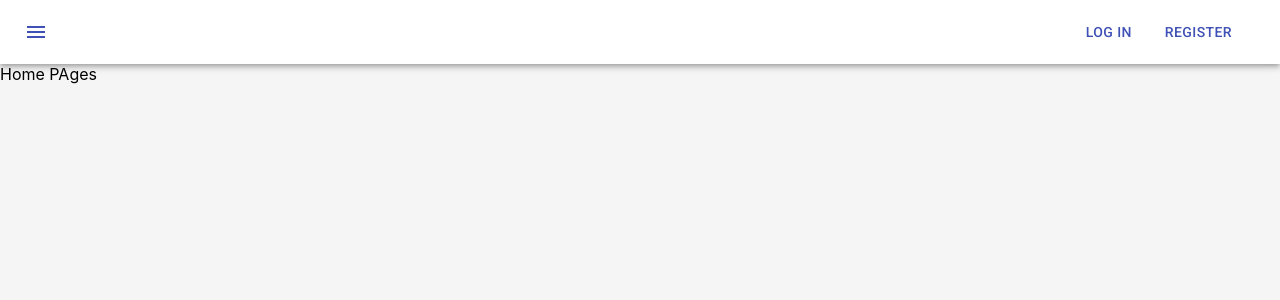
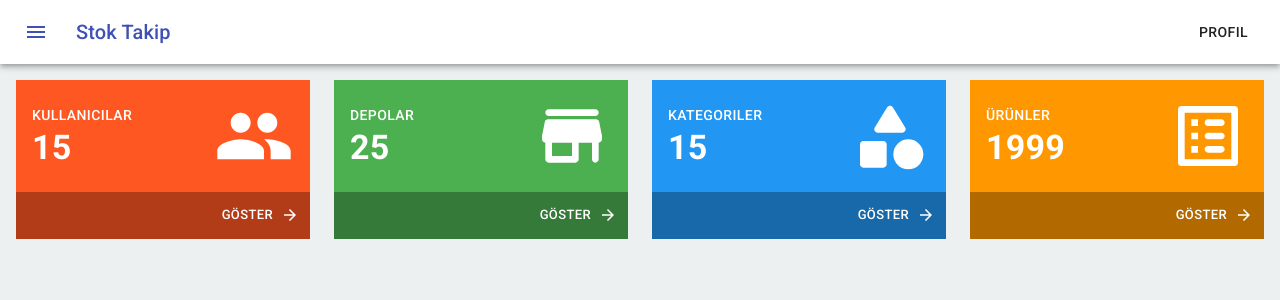
Before and after one commit to rasitcolakel/stok-takip, a React (Create React App) app: page / in a window 1280 px wide. Shown: the top 300 px of the page. Built offline with nearby package versions, Linux system fonts and the light colour scheme.

Commit message:
home page added

```diff
--- a/src/App.css
+++ b/src/App.css
@@ -7,5 +7,5 @@ html,
 body,
 #root {
   height: 100%;
-  background: #f5f5f5;
+  background: #ecf0f1;
 }
--- a/src/App.js
+++ b/src/App.js
@@ -7,6 +7,7 @@ import { BrowserRouter as Router, Switch, Route } from "react-router-dom";
 import "./App.css";
 import { Helmet } from "react-helmet";
 import Sidebar from "./components/Sidebar";
+import Home from "./pages/Home";
 
 export default function App() {
   return (
@@ -14,7 +15,7 @@ export default function App() {
       <Sidebar />
       <Switch>
         <Route exact path="/">
-          <div>Home PAges</div>
+          <Home />
           <Helmet>
             <meta charSet="utf-8" />
             <title>Anasayfa</title>
--- a/src/components/Sidebar.js
+++ b/src/components/Sidebar.js
@@ -16,9 +16,15 @@ import HomeRoundedIcon from "@material-ui/icons/HomeRounded";
 import StoreMallDirectoryRoundedIcon from "@material-ui/icons/StoreMallDirectoryRounded";
 import CategoryRoundedIcon from "@material-ui/icons/CategoryRounded";
 import ListAltRoundedIcon from "@material-ui/icons/ListAltRounded";
+import ExitToAppRoundedIcon from "@material-ui/icons/ExitToAppRounded";
+import Menu from "@material-ui/core/Menu";
+import MenuItem from "@material-ui/core/MenuItem";
+
 const useStyles = makeStyles((theme) => ({
   list: {
     width: 250,
+    display: "flex",
+    flex: 1,
   },
   fullList: {
     width: "auto",
@@ -40,36 +46,50 @@ const useStyles = makeStyles((theme) => ({
   },
 }));
 export default function Sidebar() {
+  const [anchorEl, setAnchorEl] = React.useState(null);
+
+  const handleClick = (event) => {
+    setAnchorEl(event.currentTarget);
+  };
+
+  const handleClose = () => {
+    setAnchorEl(null);
+  };
   const classes = useStyles();
   const location = useLocation();
   const currentRoute = location.pathname;
   const [isDrawerOpen, setIsDrawerOpen] = React.useState(false);
-  const [isLogged] = React.useState(false);
+  const [isLogged] = React.useState(true);
   let drawerItems = [
     {
       text: "Anasayfa",
-      icon: <HomeRoundedIcon />,
+      icon: <HomeRoundedIcon color={"primary"} />,
       link: "/",
     },
     {
       text: "Depolar",
-      icon: <StoreMallDirectoryRoundedIcon />,
+      icon: <StoreMallDirectoryRoundedIcon color={"primary"} />,
       link: "/stores",
     },
     {
       text: "Kategoriler",
-      icon: <CategoryRoundedIcon />,
+      icon: <CategoryRoundedIcon color={"primary"} />,
       link: "/categories",
     },
     {
       text: "Ürünler",
-      icon: <ListAltRoundedIcon />,
+      icon: <ListAltRoundedIcon color={"primary"} />,
       link: "/products",
+    },
+    {
+      text: "Çıkış Yap",
+      icon: <ExitToAppRoundedIcon color={"secondary"} />,
+      link: "/logout",
     },
   ];
   const drawer = (
     <div className={classes.list}>
-      <List>
+      <List style={{ display: "flex", flex: 1, flexDirection: "column" }}>
         {drawerItems.map((item, index) => (
           <ListItem
             button
@@ -78,6 +98,7 @@ export default function Sidebar() {
             to={item.link}
             onClick={() => setIsDrawerOpen(false)}
             selected={item.link === currentRoute}
+            style={{ marginTop: item.link === "/logout" ? "auto" : 0 }}
           >
             <ListItemIcon>{item.icon}</ListItemIcon>
             <ListItemText primary={item.text} />
@@ -90,6 +111,7 @@ export default function Sidebar() {
     <div>
       <AppBar position="static" style={{ backgroundColor: "#fff" }}>
         <Toolbar>
+          {isLogged && (
             <IconButton
               edge="start"
               className={classes.menuButton}
@@ -99,11 +121,47 @@ export default function Sidebar() {
             >
               <MenuIcon />
             </IconButton>
-          {isLogged && (
+          )}
+          {isLogged ? (
+            <Typography variant="h6" className={classes.title} color="primary">
+              Stok Takip
+            </Typography>
+          ) : (
             <Typography variant="h6" className={classes.title} color="primary">
               Stok Takip
             </Typography>
           )}
+          {isLogged ? (
+            <div>
+              <Button
+                aria-controls="simple-menu"
+                aria-haspopup="true"
+                onClick={handleClick}
+              >
+                Profil
+              </Button>
+              <Menu
+                id="simple-menu"
+                anchorEl={anchorEl}
+                open={Boolean(anchorEl)}
+                onClose={handleClose}
+                getContentAnchorEl={null}
+                anchorOrigin={{ vertical: "bottom", horizontal: "center" }}
+                transformOrigin={{ vertical: "top", horizontal: "center" }}
+              >
+                <MenuItem
+                  onClick={handleClose}
+                  component={Link}
+                  to={"/profile"}
+                >
+                  Hesabım
+                </MenuItem>
+                <MenuItem onClick={handleClose} component={Link} to={"/logout"}>
+                  Çıkış
+                </MenuItem>
+              </Menu>
+            </div>
+          ) : (
             <div className={classes.profileArea}>
               <Button
                 className={classes.menuButton}
@@ -112,7 +170,7 @@ export default function Sidebar() {
                 component={Link}
                 to={"/login"}
               >
-              Log In
+                Giriş
               </Button>
               <Button
                 variant={currentRoute === "/register" ? "contained" : "text"}
@@ -121,11 +179,13 @@ export default function Sidebar() {
                 component={Link}
                 to={"/register"}
               >
-              Register
+                Kayıt Ol
               </Button>
             </div>
+          )}
         </Toolbar>
       </AppBar>
+      {isLogged && (
         <Drawer
           anchor={"left"}
           open={isDrawerOpen}
@@ -133,6 +193,7 @@ export default function Sidebar() {
         >
           {drawer}
         </Drawer>
+      )}
     </div>
   );
 }
--- /dev/null
+++ b/src/pages/Home.js
@@ -0,0 +1,138 @@
+import React, { useState } from "react";
+import { makeStyles } from "@material-ui/core/styles";
+import Box from "@material-ui/core/Box";
+import CardActions from "@material-ui/core/CardActions";
+import Button from "@material-ui/core/Button";
+import Grid from "@material-ui/core/Grid";
+import ArrowForwardIcon from "@material-ui/icons/ArrowForward";
+import GroupIcon from "@material-ui/icons/Group";
+import { Typography } from "@material-ui/core";
+import StoreMallDirectoryRoundedIcon from "@material-ui/icons/StoreMallDirectoryRounded";
+import CategoryRoundedIcon from "@material-ui/icons/CategoryRounded";
+import ListAltRoundedIcon from "@material-ui/icons/ListAltRounded";
+import { Link } from "react-router-dom";
+
+const useStyles = makeStyles((theme) => ({
+  root: {
+    flexGrow: 1,
+    margin: theme.spacing(2),
+  },
+  card: {
+    textAlign: "center",
+    color: theme.palette.text.secondary,
+  },
+}));
+
+export default function Home() {
+  const classes = useStyles();
+  let [cards, setCards] = useState([
+    {
+      name: "Kullanıcılar",
+      count: 15,
+      link: "/users",
+      icon: <GroupIcon style={{ fontSize: "5em", color: "white" }} />,
+      colors: {
+        primary: "#ff5722",
+        secondary: "#b23c17",
+      },
+    },
+    {
+      name: "Depolar",
+      count: 25,
+      link: "/stores",
+      icon: (
+        <StoreMallDirectoryRoundedIcon
+          style={{ fontSize: "5em", color: "white" }}
+        />
+      ),
+      colors: {
+        primary: "#4caf50",
+        secondary: "#357a38",
+      },
+    },
+    {
+      name: "Kategoriler",
+      count: 15,
+      link: "/categories",
+      icon: <CategoryRoundedIcon style={{ fontSize: "5em", color: "white" }} />,
+      colors: {
+        primary: "#2196f3",
+        secondary: "#1769aa",
+      },
+    },
+    {
+      name: "Ürünler",
+      count: 1999,
+      link: "/products",
+      icon: <ListAltRoundedIcon style={{ fontSize: "5em", color: "white" }} />,
+      colors: {
+        primary: "#ff9800",
+        secondary: "#b26a00",
+      },
+    },
+  ]);
+
+  return (
+    <div className={classes.root}>
+      <Grid container spacing={3}>
+        {cards.map((card) => (
+          <Grid item xs={12} md={6} lg={3} sm={3}>
+            <Box
+              className={classes.card}
+              variant="outlined"
+              bgcolor={card.colors.primary}
+              display="flex"
+              justifyContent="space-between"
+              alignItems="center"
+              p={2}
+            >
+              <div
+                style={{
+                  display: "flex",
+                  justifyContent: "flex-end",
+                  flexDirection: "column",
+                }}
+              >
+                <Typography
+                  variant={"button"}
+                  style={{ textAlign: "left", color: "white" }}
+                >
+                  {card.name}
+                </Typography>
+                <Typography
+                  style={{
+                    textAlign: "left",
+                    color: "white",
+                    fontWeight: "bold",
+                  }}
+                  variant={"h4"}
+                >
+                  {card.count}
+                </Typography>
+              </div>
+              {card.icon}
+            </Box>
+            <Box
+              bgcolor={card.colors.secondary}
+              color="secondary.contrastText"
+              display="flex"
+              justifyContent="flex-end"
+            >
+              <CardActions>
+                <Button
+                  size="small"
+                  color="inherit"
+                  component={Link}
+                  to={card.link}
+                  endIcon={<ArrowForwardIcon />}
+                >
+                  Göster
+                </Button>
+              </CardActions>
+            </Box>
+          </Grid>
+        ))}
+      </Grid>
+    </div>
+  );
+}
```
Lines whose indentation alone changed are shown as unchanged.
